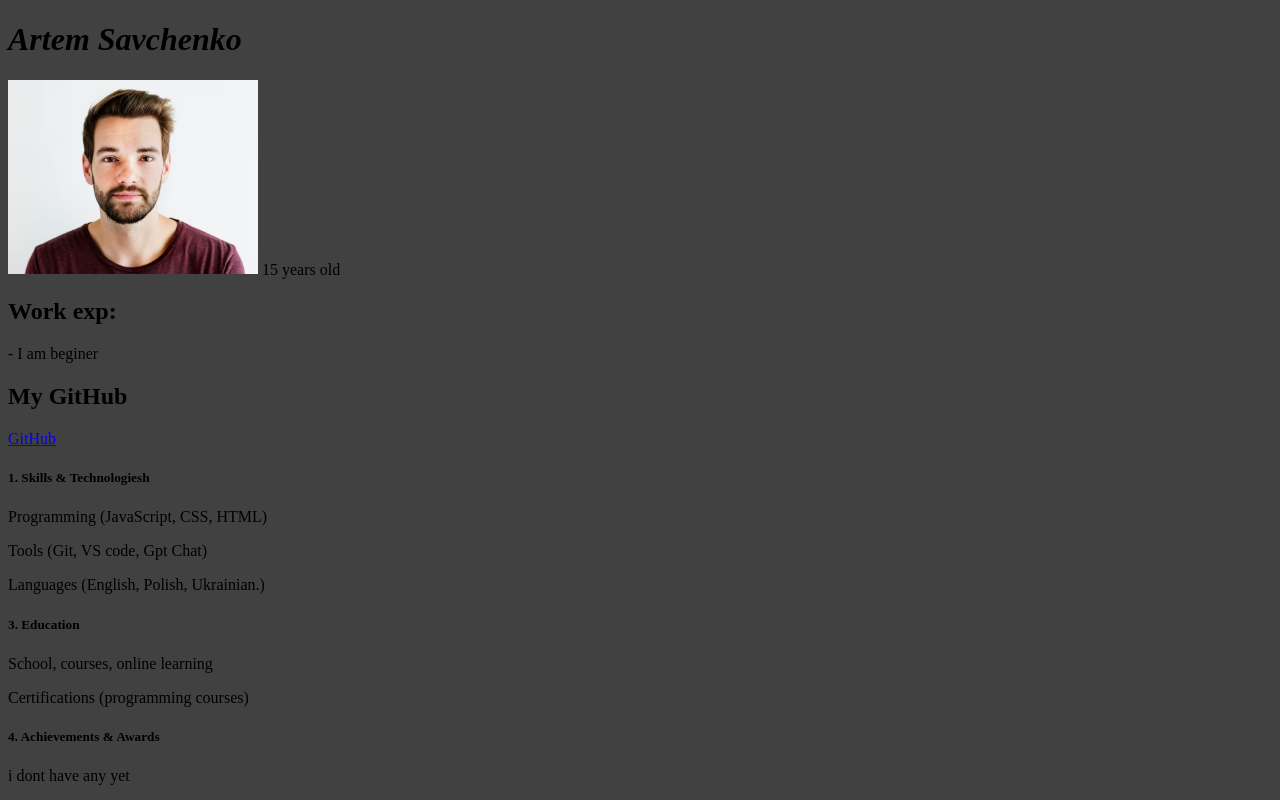
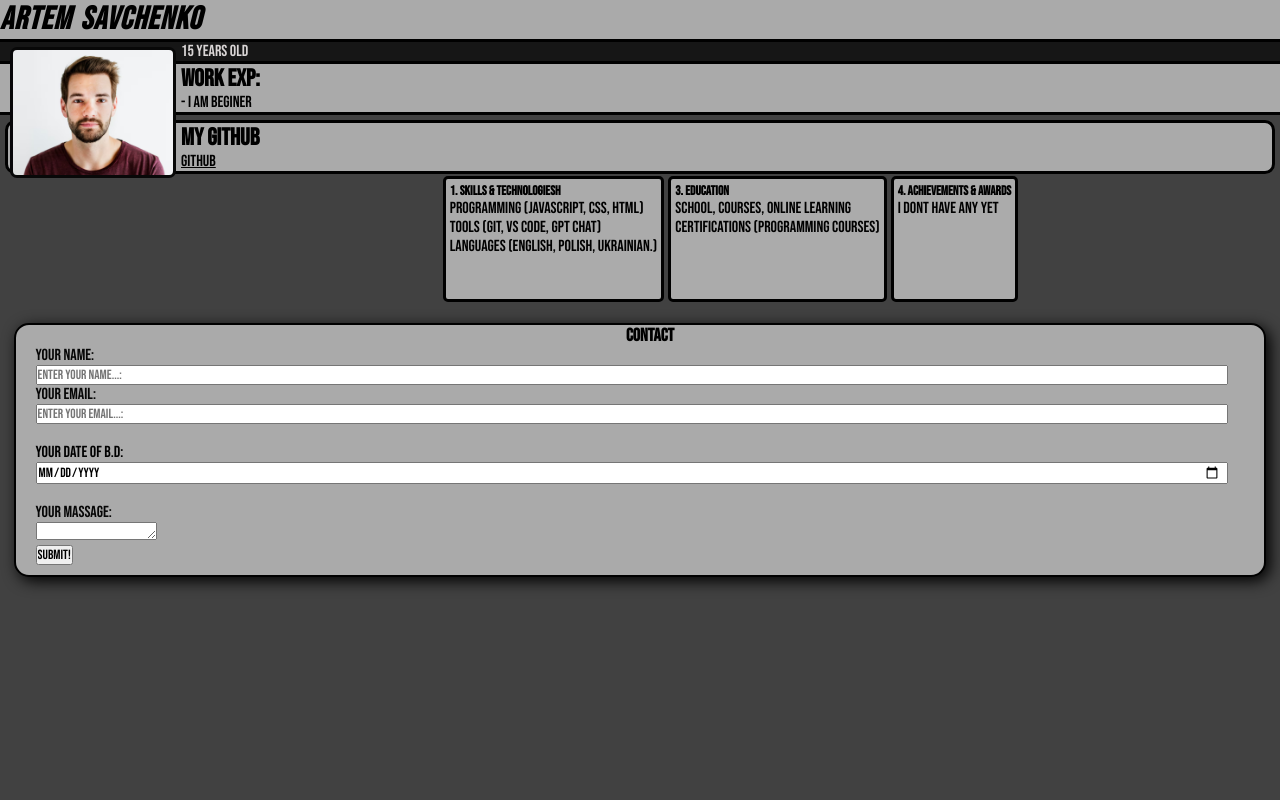
Before and after one commit to artemsavchenko963/resume, a plain HTML site: page resume.html in a window 1280 px wide. Shown: the top 800 px of the page. Drawn offline with Linux system fonts and the light colour scheme.

Commit message:
Update resume.html

```diff
--- a/resume.html
+++ b/resume.html
@@ -4,7 +4,7 @@
     <meta charset="UTF-8">
     <meta name="viewport" content="width=device-width, initial-scale=1.0">
     <title>Artem Savchenko</title>
-    <link rel="stylesheet" href="cars.css">
+    <link rel="stylesheet" href="resume.css">
 
 
 </head>
```
